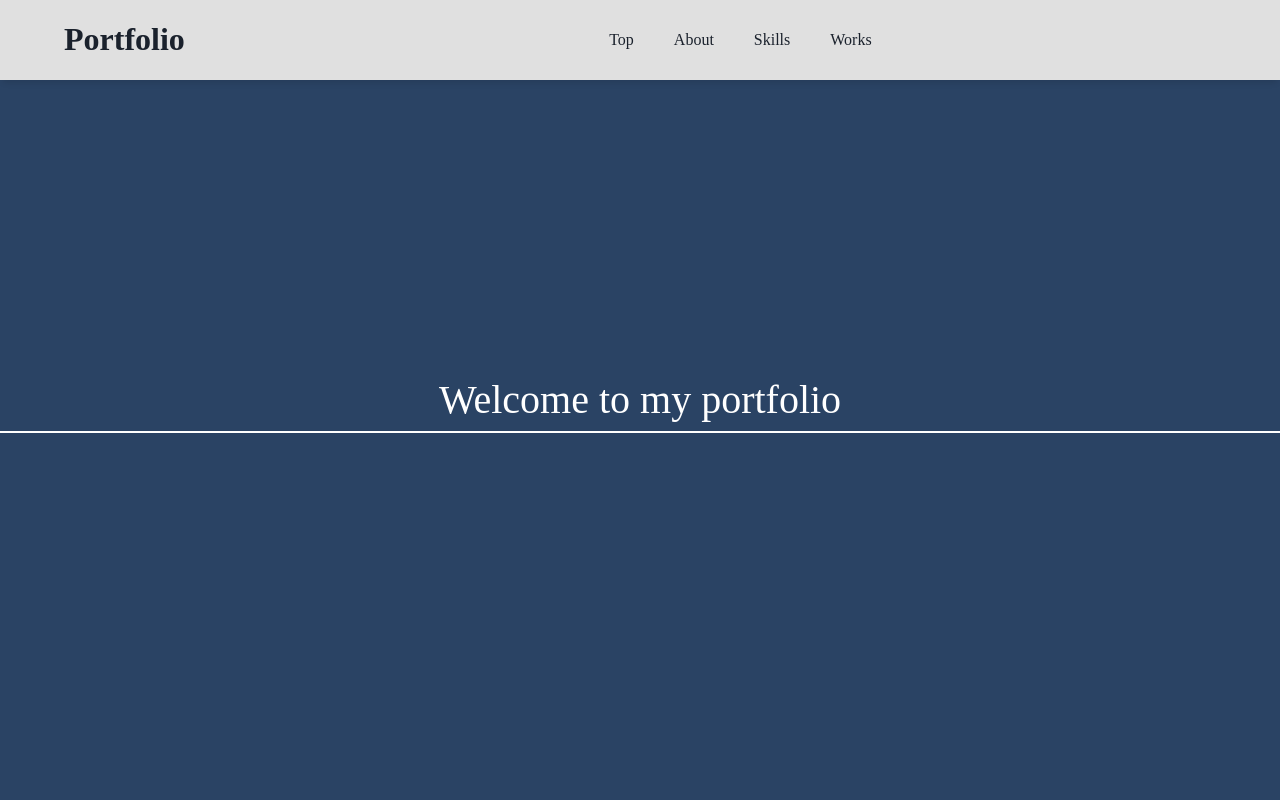
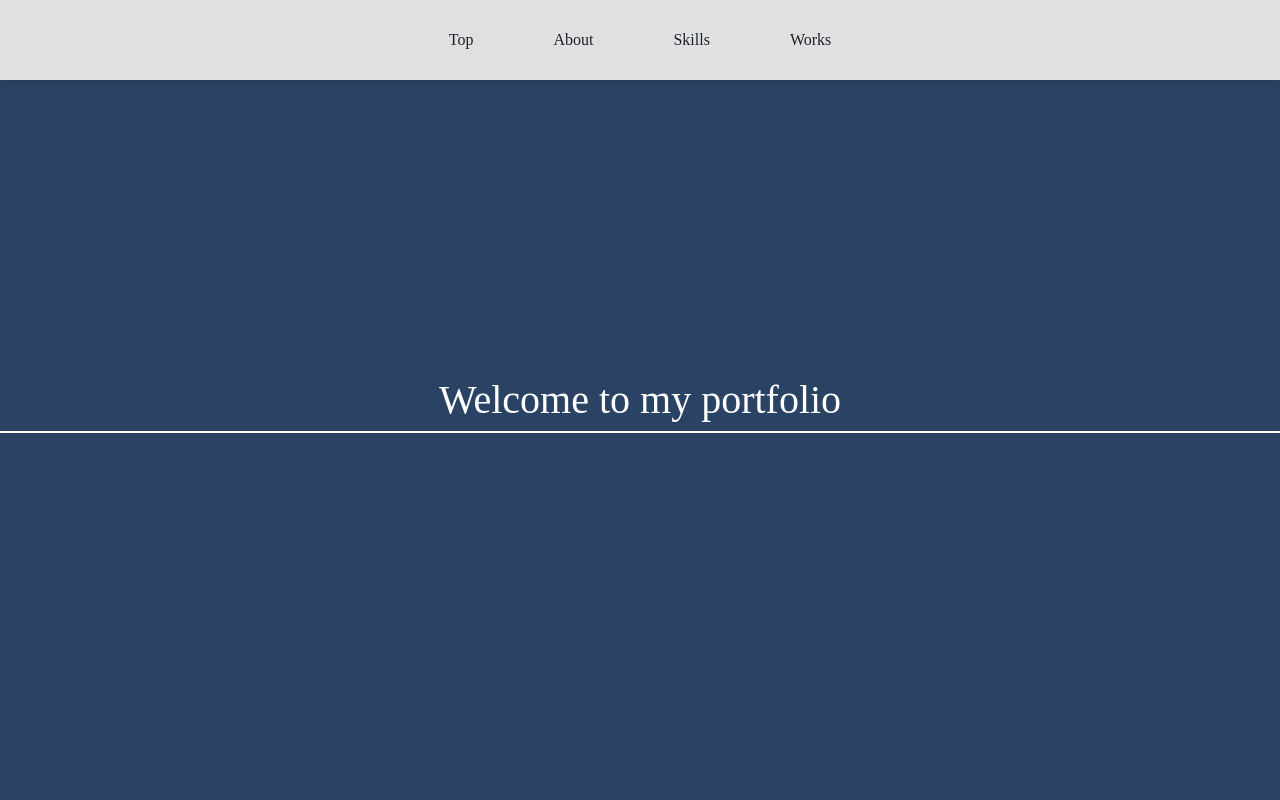
Before and after one commit to Kazuhiro-Mimaki/My-Portfolio, a Vue app: page / in a window 1280 px wide. Shown: the top 800 px of the page. Built offline with nearby package versions, Linux system fonts and the light colour scheme.

Commit message:
fix header

```diff
--- a/src/components/atoms/HeaderNav/Component.vue
+++ b/src/components/atoms/HeaderNav/Component.vue
@@ -10,9 +10,10 @@
 <style lang="scss" module>
 .header_nav {
   display: flex;
+  padding-left: 0;
 
   .nav_list {
-    margin-left: 40px;
+    margin: 0 40px;
     list-style: none;
 
     &:hover {
@@ -26,10 +27,4 @@
     }
   }
 }
-
-@media screen and (max-width: 480px) {
-  .header_nav {
-    display: none;
-  }
-}
 </style>
--- a/src/components/organisms/Header/Component.vue
+++ b/src/components/organisms/Header/Component.vue
@@ -3,7 +3,6 @@ import { defineComponent, reactive } from '@vue/composition-api';
 
 export default defineComponent({
   components: {
-    HeaderLogo: require('@/components/atoms/HeaderLogo/Component.vue').default,
     HeaderNav: () => import('@/components/atoms/HeaderNav/Component.vue'),
     Drawer: () => import('@/components/atoms/HeaderNav/Drawer.vue'),
   },
@@ -12,12 +11,7 @@ export default defineComponent({
 
 <template>
   <header>
-    <div :class="$style.header">
-      <HeaderLogo />
-
-      <HeaderNav />
-      <Drawer />
-    </div>
+    <HeaderNav />
   </header>
 </template>
 
@@ -26,16 +20,12 @@ header {
   position: fixed;
   top: 0;
   z-index: 1;
+  display: flex;
+  align-items: center;
+  justify-content: center;
   width: 100%;
+  height: 80px;
   background-color: #e0e0e0;
   box-shadow: 0 6px 6px -3px rgba(0, 0, 0, 0.1);
-
-  .header {
-    display: flex;
-    align-items: center;
-    justify-content: space-between;
-    width: 90%;
-    margin: 0 auto;
-  }
 }
 </style>
```
